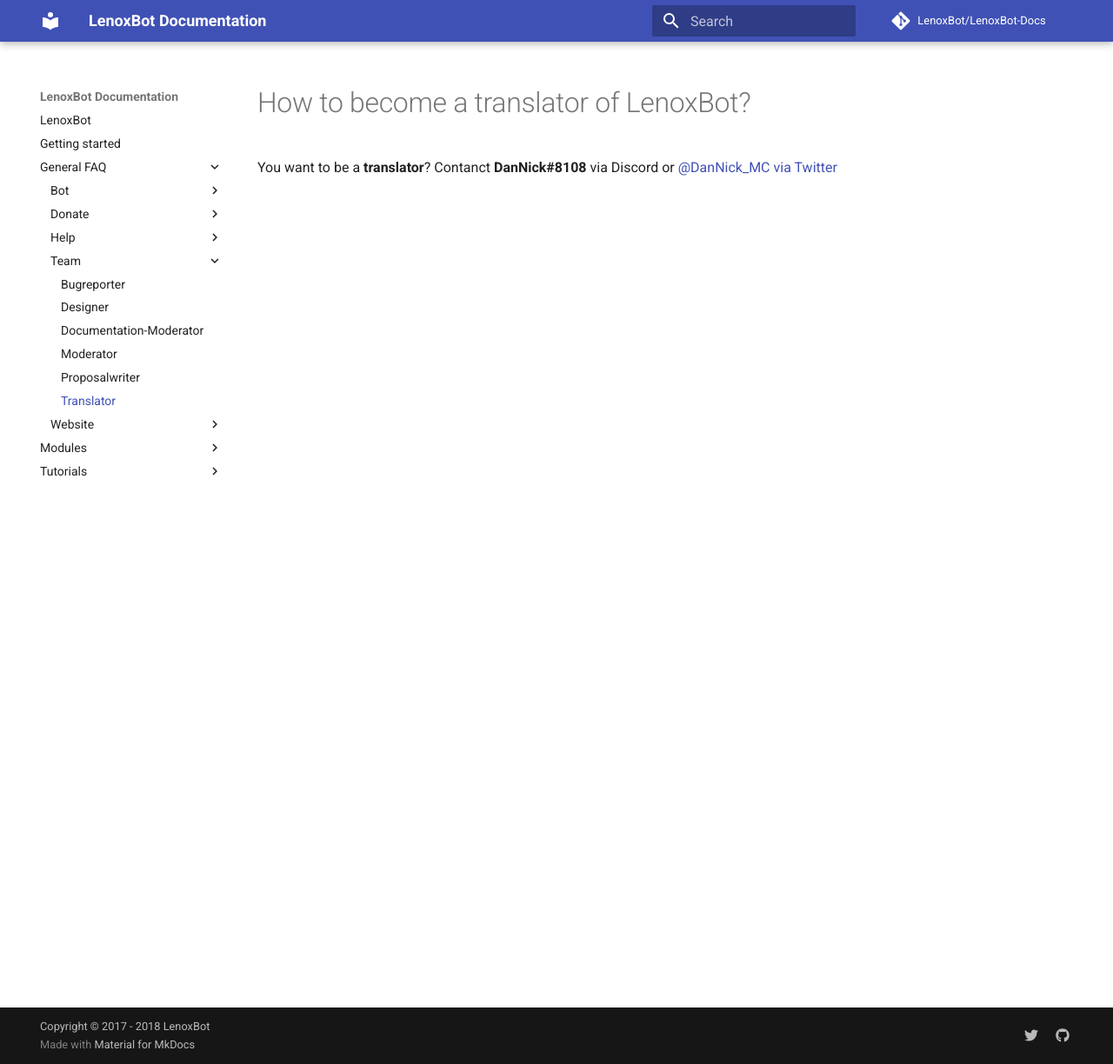
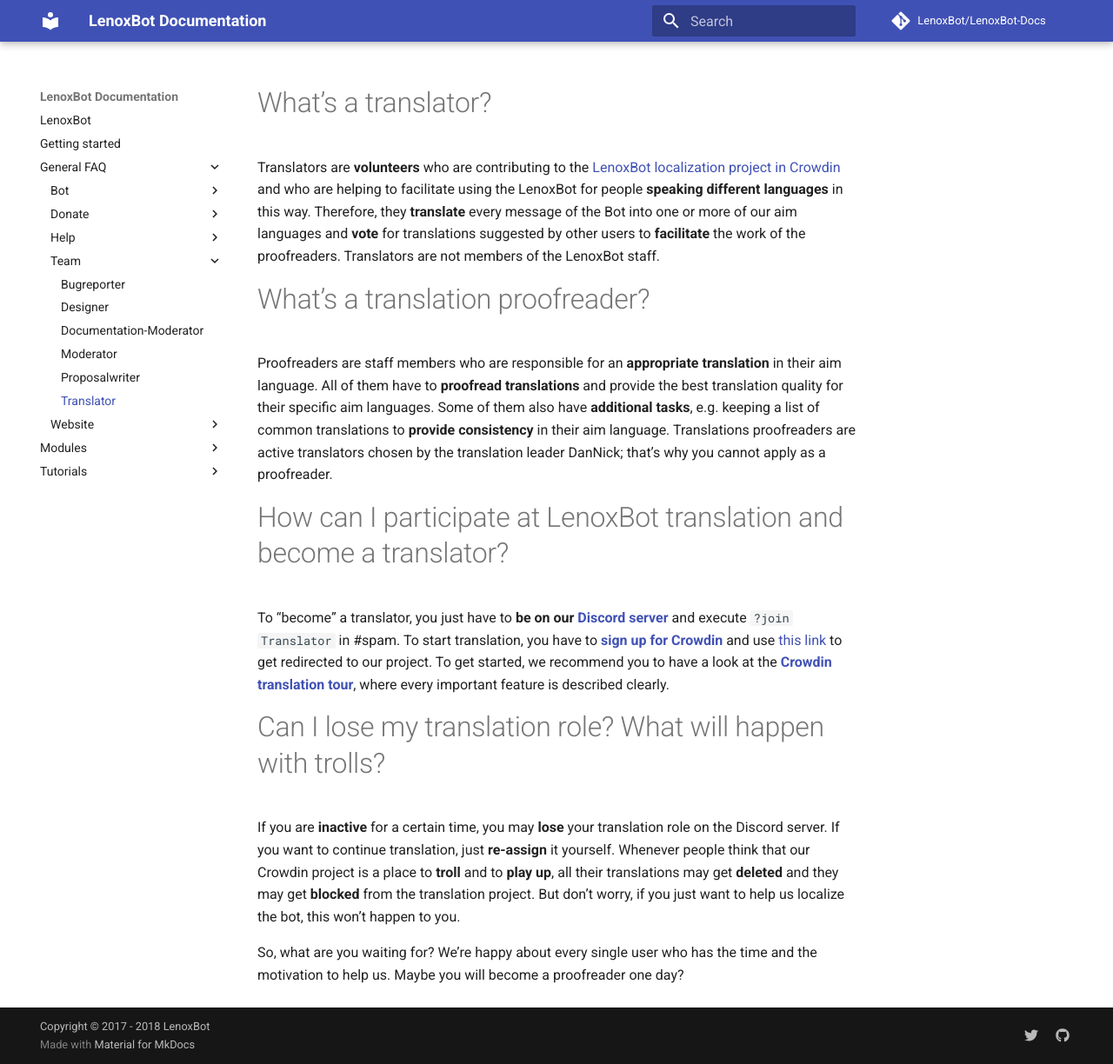
Before and after one commit to gillesheinesch/LenoxBot-Docs, an MkDocs documentation site: the page built from docs/General FAQ/Team/Translator.md, in a window 1280 px wide and 1224 px high. Shown: the whole window at 87% size. Built offline with MkDocs 1.6.1 and Material for MkDocs 9.7.7, drawn with Linux system fonts in a browser that asks for light colours; comment, search, counter and statistics services are not loaded.

Commit message:
update file
update file

```diff
--- a/docs/General FAQ/Team/Translator.md
+++ b/docs/General FAQ/Team/Translator.md
@@ -1,7 +1,18 @@
 title: Translator
 description: If you want to be a translator, here you can find how you become a translator
 
-# How to become a translator of LenoxBot?
+# What’s a translator?
+Translators are **volunteers** who are contributing to the [LenoxBot localization project in Crowdin](https://crowdin.com/project/lenoxbot) and who are helping to facilitate using the LenoxBot for people **speaking different languages** in this way. Therefore, they **translate** every message of the Bot into one or more of our aim languages and **vote** for translations suggested by other users to **facilitate** the work of the proofreaders. Translators are not members of the LenoxBot staff.
 
-You want to be a **translator**?
-Contanct **DanNick#8108** via Discord or [@DanNick_MC via Twitter](https://twitter.com/DanNick_MC)
+# What’s a translation proofreader?
+Proofreaders are staff members who are responsible for an **appropriate translation** in their aim language. All of them have to **proofread translations** and provide the best translation quality for their specific aim languages. Some of them also have **additional tasks**, e.g. keeping a list of common translations to **provide consistency** in their aim language. Translations proofreaders are active translators chosen by the translation leader DanNick; that’s why you cannot apply as a proofreader.
+
+# How can I participate at LenoxBot translation and become a translator?
+To “become” a translator, you just have to **be on our [Discord server](https://discordapp.com/invite/c7DUz35 “Invitation to the LenoxBot Discord server”)** and execute `?join Translator` in #spam. To start translation, you have to **[sign up for Crowdin]( https://crowdin.com/join)** and use [this link](https://crowdin.com/project/lenoxbot “LenoxBot localization project in Crowdin”) to get redirected to our project.
+To get started, we recommend you to have a look at the **[Crowdin translation tour](https://crowdin.com/page/tour#tab_translators “Translation & proofreading tour by Crowdin”)**, where every important feature is described clearly.
+
+# Can I lose my translation role? What will happen with trolls?
+If you are **inactive** for a certain time, you may **lose** your translation role on the Discord server. If you want to continue translation, just **re-assign** it yourself.
+Whenever people think that our Crowdin project is a place to **troll** and to **play up**, all their translations may get **deleted** and they may get **blocked** from the translation project. But don’t worry, if you just want to help us localize the bot, this won’t happen to you.
+
+So, what are you waiting for? We’re happy about every single user who has the time and the motivation to help us. Maybe you will become a proofreader one day?
```
